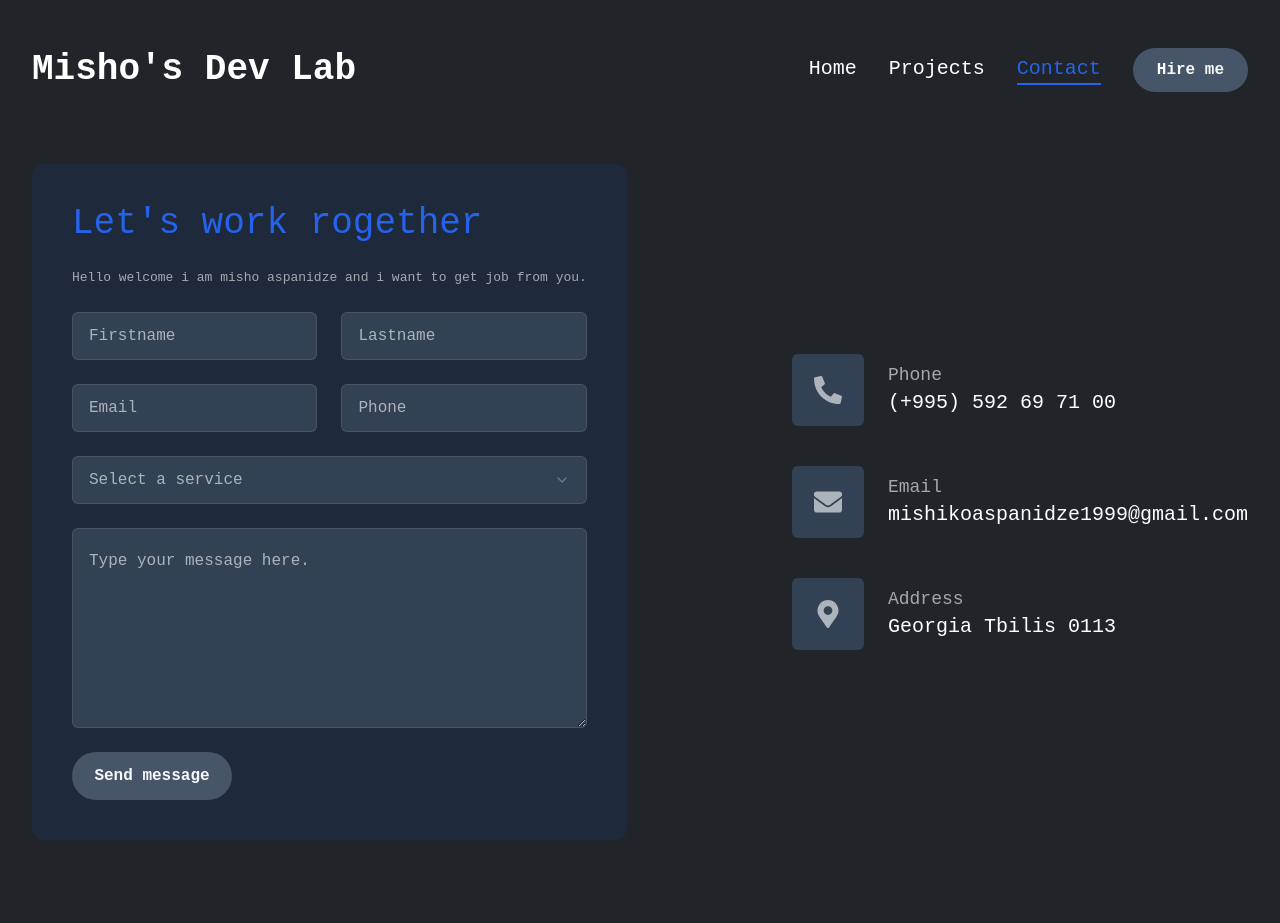
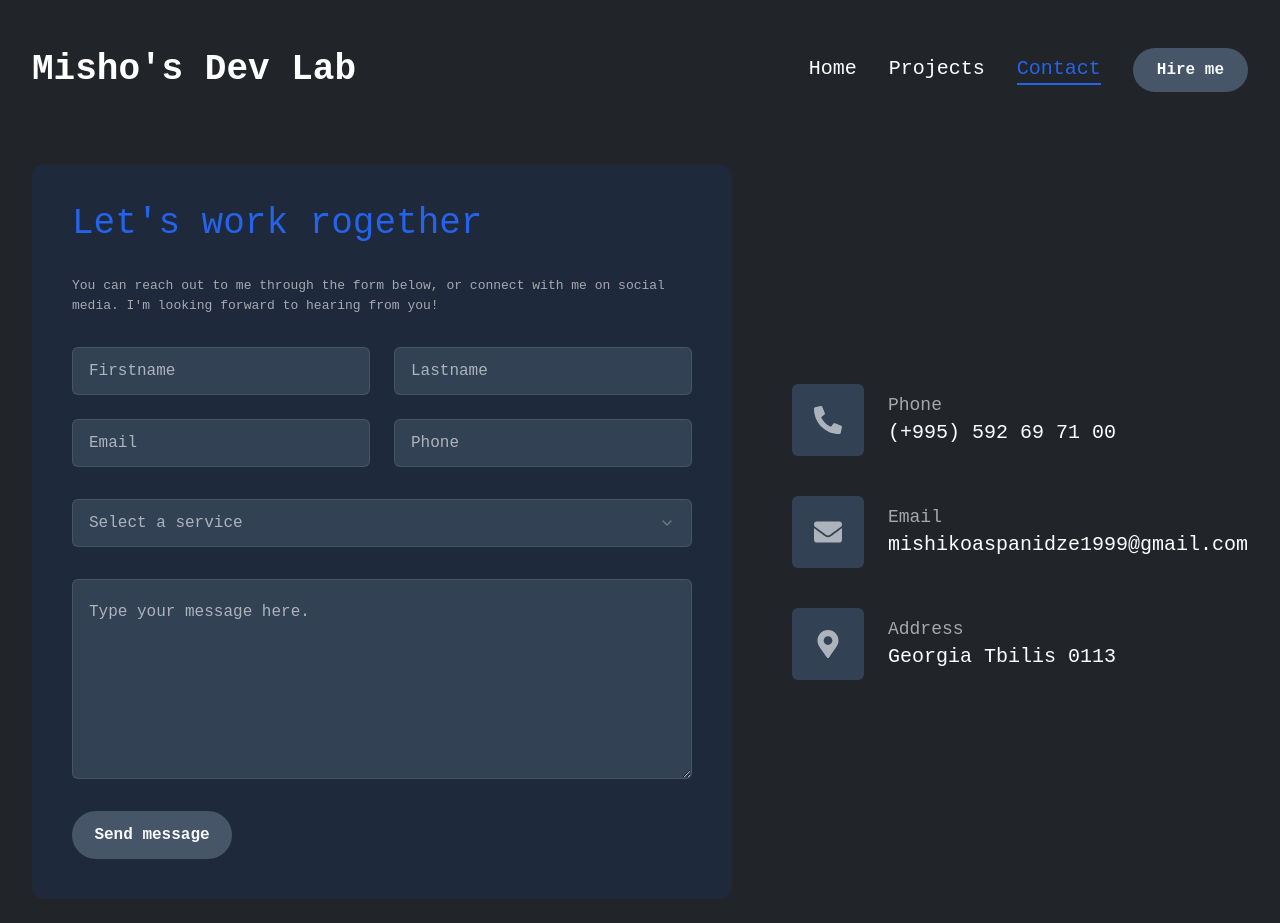
Before and after one commit to MishSoft/MishosDevLab, a Next.js app: page /contact in a window 1280 px wide. Before the commit the page ends 864 px from the top, so only its background shows below. Built offline with nearby package versions, Linux system fonts and the light colour scheme.

Commit message:
Change some functions

```diff
--- a/app/contact/page.tsx
+++ b/app/contact/page.tsx
@@ -49,14 +49,14 @@ export default function Contact() {
       className="py-6"
     >
       <div className="container mx-auto">
-        <div className="flex flex-col xl:flex-row gap-[30px]">
+        <div className="flex flex-col xl:flex-row gap-[60px]">
           {/* Form */}
           <div className="xl:h-[54%] order-2 xl:order-none">
-            <form className="flex flex-col gap-6 p-10 bg-slate-800 rounded-xl">
+            <form className="flex flex-col gap-8 p-10 bg-slate-800 rounded-xl">
               <h3 className="text-4xl text-blue-600">Let's work rogether</h3>
               <p className="text-white/60">
-                Hello welcome i am misho aspanidze and i want to get job from
-                you.
+                You can reach out to me through the form below, or connect with
+                me on social media. I'm looking forward to hearing from you!
               </p>
               {/* input */}
               <div className="grid grid-cols-1 md:grid-cols-2 gap-6">
@@ -85,7 +85,7 @@ export default function Contact() {
                 placeholder="Type your message here."
               />
               {/* btn */}
-              <Button size="md" className="max-w-40">
+              <Button size="md" disabled className="max-w-40">
                 Send message
               </Button>
             </form>
--- a/app/page.tsx
+++ b/app/page.tsx
@@ -3,6 +3,7 @@ import Photo from "@/components/Photo";
 import Socials from "@/components/Socials";
 
 import { Button } from "@/components/ui/button";
+import Link from "next/link";
 import { FiDownload } from "react-icons/fi";
 
 export default function Home() {
@@ -24,10 +25,12 @@ export default function Home() {
 
             {/* btn and socials */}
             <div className="flex flex-col xl:flex-row items-center gap-8">
-              <Button size="lg" className="uppercase flex items-center gap-2">
-                <span>Download CV</span>
-                <FiDownload className="text-xl" />
-              </Button>
+              <Link href="">
+                <Button size="lg" className="uppercase flex items-center gap-2">
+                  <span>Download CV</span>
+                  <FiDownload className="text-xl" />
+                </Button>
+              </Link>
               <div className="mb-8  xl:mb-0">
                 <Socials
                   containerStyles="flex gap-6"
--- a/components/Photo.tsx
+++ b/components/Photo.tsx
@@ -24,7 +24,7 @@ export default function Photo() {
         >
           <Image
             src="/photo.png"
-            className="object-contain"
+            className="object-contain rounded-full border-2 border-blue-600"
             fill
             priority
             quality={100}
```
